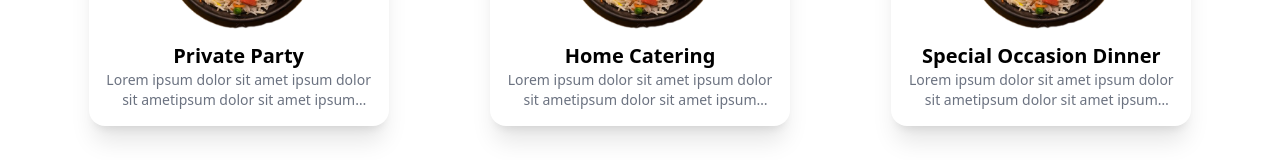
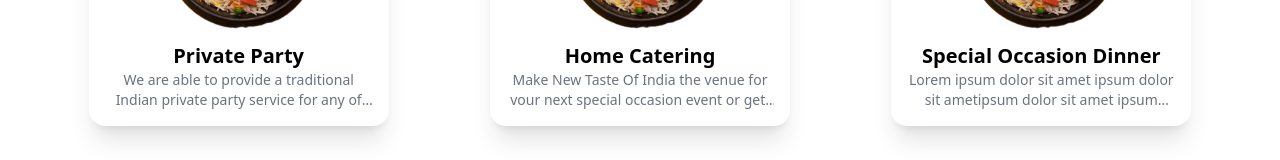
Before and after one commit to ishworX/new-taste-of-india, a React (Vite) app: page / in a window 1280 px wide. Shown: the part 938-1098 px from the top of the page. Built offline with nearby package versions, Linux system fonts and the light colour scheme.

Commit message:
our services updated

```diff
--- a/src/components/About/About.jsx
+++ b/src/components/About/About.jsx
@@ -10,14 +10,14 @@ const ServicesData = [
         img: Img2,
         name: "Private Party",
         description:
-            "Lorem ipsum dolor sit amet ipsum dolor sit ametipsum dolor sit amet ipsum dolor sit amet.",
+            "We are able to provide a traditional Indian private party service for any of your special occasions. The New Taste Of India team's service will enable you to serve all your favourite Indian dishes to your guests, with the same high standard you would expect in our restaurant.",
     },
     {
         id: 2,
         img: Img2,
         name: "Home Catering",
         description:
-            "Lorem ipsum dolor sit amet ipsum dolor sit ametipsum dolor sit amet ipsum dolor sit amet",
+            "Make New Taste Of India the venue for vour next special occasion event or get-together functions. Music can be arranged for corporate dance and our managers will ensure your event runs smoothly. It can also be perfect for holding your office Christmas party. Special dietary requirements can be catered for.",
     },
     {
         id: 3,
```
